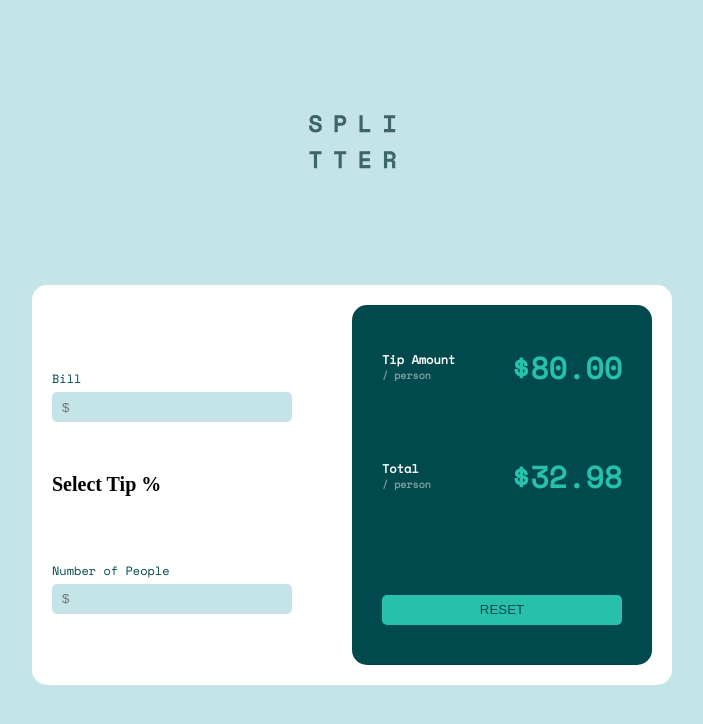
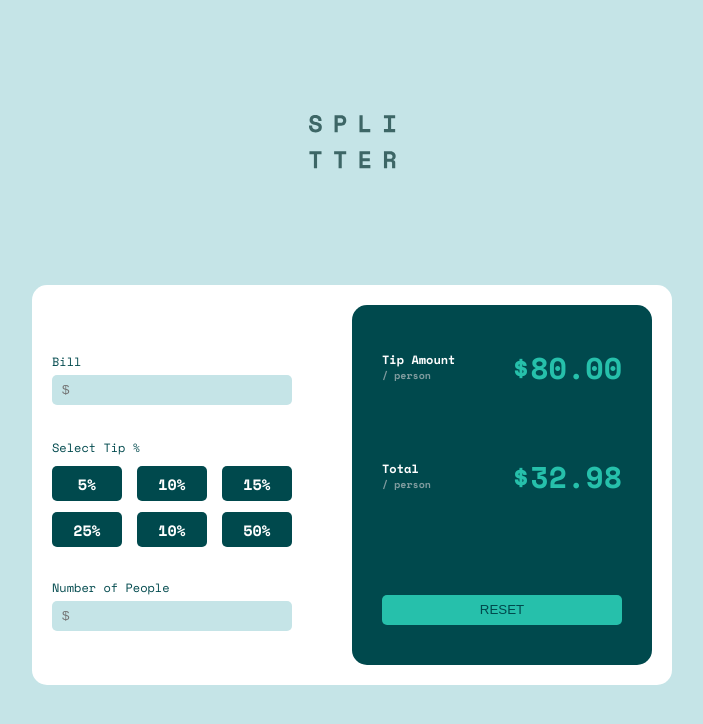
Before and after one commit to akindoju/tip-calculator, a React (Create React App) app: page / in a window 1280 px wide. Shown: the top 724 px of the page, without its empty margins (288-991 px from the left). Built offline with nearby package versions, Linux system fonts and the light colour scheme.

Commit message:
Added styling for tip buttons

```diff
--- a/src/App.jsx
+++ b/src/App.jsx
@@ -26,7 +26,20 @@ function App() {
           </div>
 
           <div className="splitter__left--selectTip">
-            <h1>Select Tip %</h1>
+            <h1 className="splitter__left--selectTip--label">Select Tip %</h1>
+            <div className="splitter__left--selectTip--grid">
+              <div className="splitter__left--selectTip--grid-grid1">
+                <button>5%</button>
+                <button>10%</button>
+                <button>15%</button>
+              </div>
+
+              <div className="splitter__left--selectTip--grid-grid2">
+                <button>25%</button>
+                <button>10%</button>
+                <button>50%</button>
+              </div>
+            </div>
           </div>
 
           <div className="splitter__left--people">
--- a/src/App.scss
+++ b/src/App.scss
@@ -1,4 +1,4 @@
-@import url("https://fonts.googleapis.com/css2?family=Space+Mono:ital@0;1&display=swap");
+@import url("https://fonts.googleapis.com/css2?family=Space+Mono:ital,wght@0,400;0,700;1,400;1,700&display=swap");
 
 *,
 *::before,
@@ -64,6 +64,51 @@ html {
         }
       }
     }
+
+    &--selectTip {
+      &--label {
+        color: hsl(183, 100%, 15%);
+        font-family: "Space Mono", monospace;
+        font-size: 1.2rem;
+        margin-bottom: 0.5rem;
+        font-weight: 100;
+      }
+
+      &--grid {
+        display: flex;
+        flex-direction: column;
+        width: 80%;
+        height: 100%;
+        justify-content: space-around;
+
+        &-grid1,
+        &-grid2 {
+          display: flex;
+          justify-content: space-between;
+
+          button {
+            background: hsl(183, 100%, 15%);
+            color: white;
+            border: none;
+            height: 3.5rem;
+            width: 7rem;
+            border-radius: 0.5rem;
+            font-family: "Space Mono", monospace;
+            font-size: 1.5rem;
+            font-weight: 600;
+            cursor: pointer;
+            transition: all 0.2s;
+
+            &:active,
+            &:hover,
+            &:focus {
+              background-color: hsl(172, 69%, 64%);
+              color: hsl(183, 100%, 15%);
+            }
+          }
+        }
+      }
+    }
   }
 
   &__right {
@@ -117,6 +162,7 @@ html {
       cursor: pointer;
       background-color: hsl(172, 67%, 45%);
       color: hsl(183, 100%, 15%);
+      transition: all 0.2s;
 
       &:hover {
         background-color: hsl(172, 69%, 64%);
```
